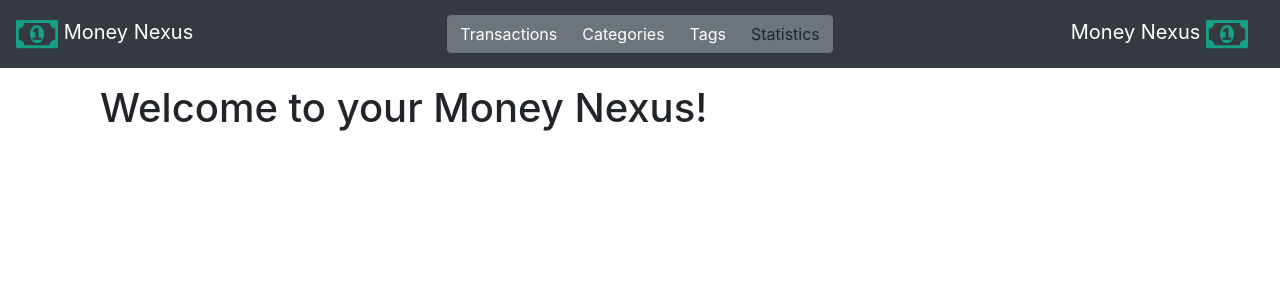
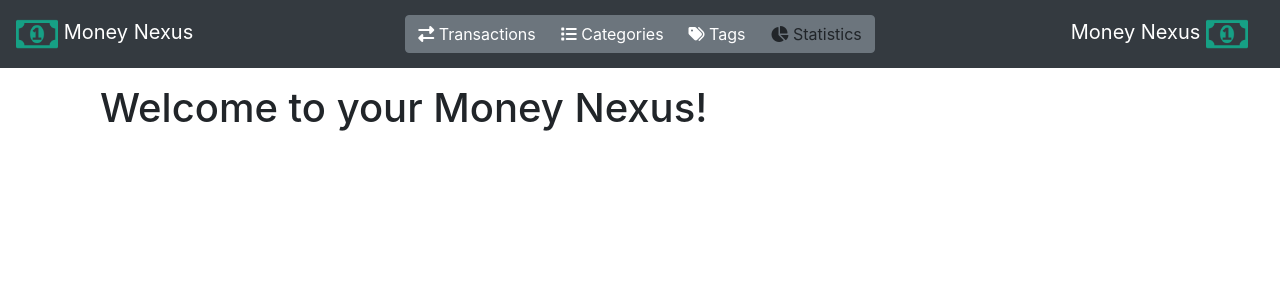
Before and after one commit to bitstorm-tech/money-nexus-django, a Django app: page / in a window 1280 px wide. Shown: the top 300 px of the page. Run offline with Django 3.2, Linux system fonts and the light colour scheme; some libraries are stand-ins or nearby versions.

Commit message:
Nicify navbar

```diff
--- a/money_nexus/templates/money_nexus/base.html
+++ b/money_nexus/templates/money_nexus/base.html
@@ -29,18 +29,18 @@
             <div class="btn-group" role="group" aria-label="Basic example">
                 <a class="btn {% if active == "transactions" %}btn-primary{% else %}btn-secondary{% endif %}"
                    href="{% url "transactions" %}">
-                    Transactions
+                    <i class="fas fa-exchange-alt"></i> Transactions
                 </a>
                 <a class="btn {% if active == "categories" %}btn-primary{% else %}btn-secondary{% endif %}"
                    href="{% url "categories" %}">
-                    Categories
+                    <i class="fas fa-list"></i> Categories
                 </a>
                 <a class="btn {% if active == "tags" %}btn-primary{% else %}btn-secondary{% endif %}"
                    href="{% url "tags" %}">
-                    Tags
+                    <i class="fas fa-tags"></i> Tags
                 </a>
                 <a class="btn {% if active == "statistics" %}btn-primary{% else %}btn-secondary{% endif %}">
-                    Statistics
+                    <i class="fas fa-chart-pie"></i> Statistics
                 </a>
             </div>
         </ul>
```
